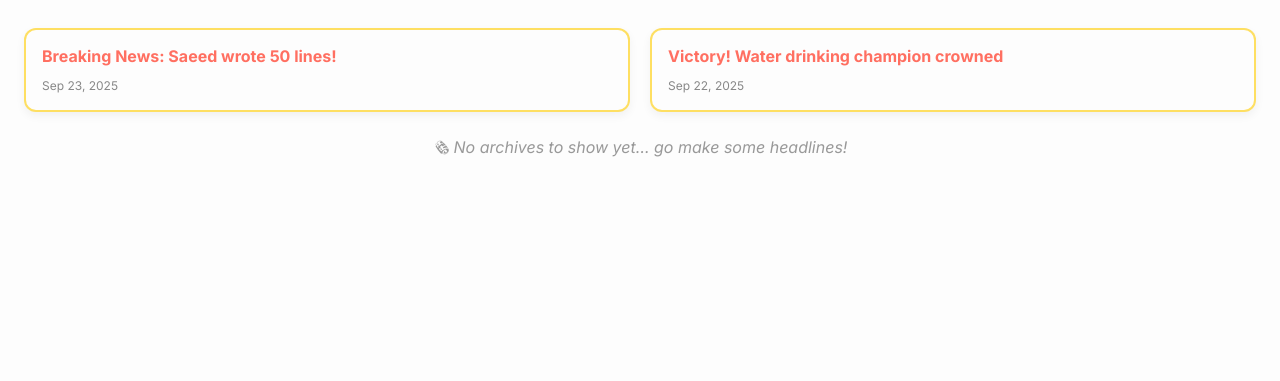
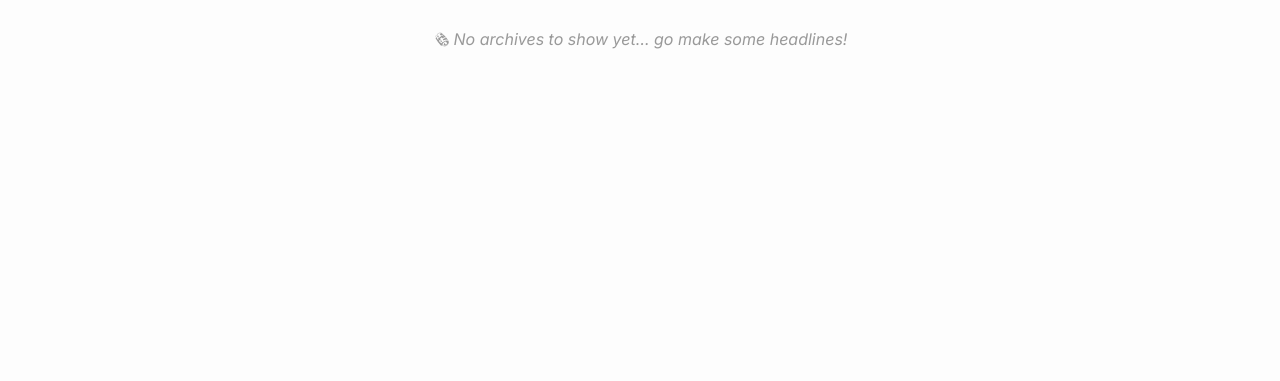
Before and after one commit to saeedhalabi/CheerUp, a plain HTML site: page index.html in a window 1280 px wide. Shown: the part 419-800 px from the top of the page. Drawn offline with nearby package versions, Linux system fonts and the light colour scheme; a web font is replaced by a local one.

Commit message:
Refactor archive section to start empty and hide grid until items are added.

```diff
--- a/index.html
+++ b/index.html
@@ -32,16 +32,11 @@
     <!-- Archive section displaying previous wins and empty state message -->
     <section id="archives">
       <h2>Archives 🗞</h2>
-      <div class="archive-grid">
-        <div class="archive-card">
-          <p class="headline">Breaking News: Saeed wrote 50 lines!</p>
-          <span class="date">Sep 23, 2025</span>
-        </div>
-        <div class="archive-card">
-          <p class="headline">Victory! Water drinking champion crowned</p>
-          <span class="date">Sep 22, 2025</span>
-        </div>
-      </div>
+
+      <!-- Grid starts empty -->
+      <div class="archive-grid"></div>
+
+      <!-- Empty state (default visible) -->
       <p class="empty-state">
         🗞 No archives to show yet… go make some headlines!
       </p>
--- a/style.css
+++ b/style.css
@@ -150,6 +150,7 @@ select {
   display: grid;
   grid-template-columns: repeat(auto-fit, minmax(220px, 1fr));
   gap: 1.25em;
+  display: none; /* Hidden until JS shows some items */
 }
 
 .archive-card {
```
